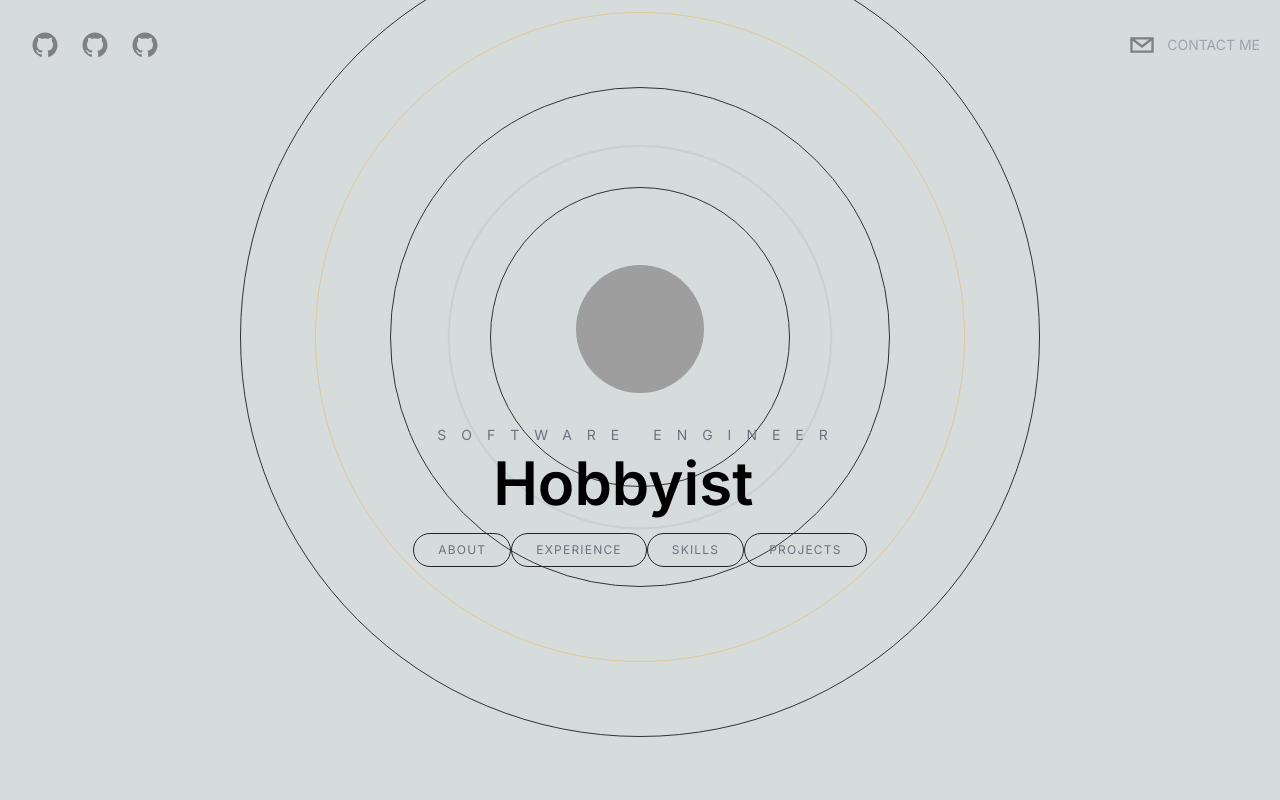
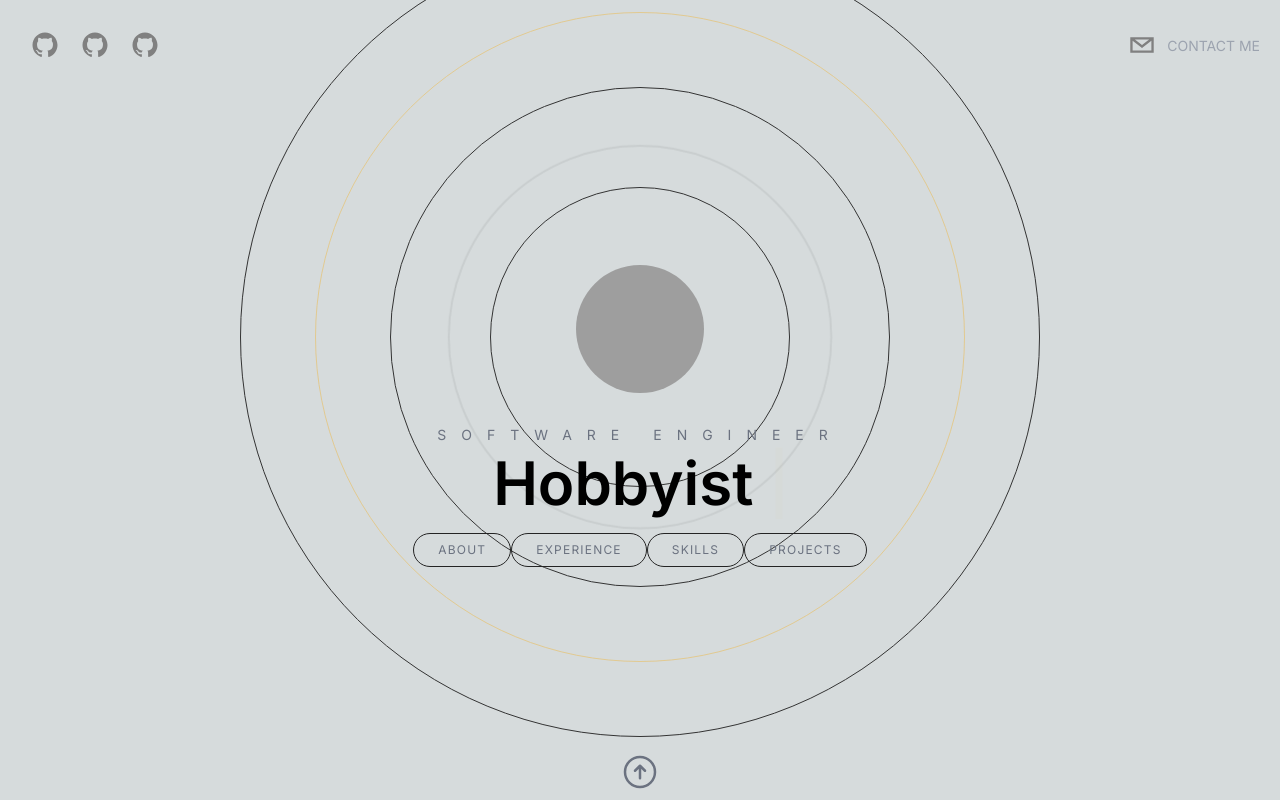
Before and after one commit to ReeceDonovan/donovan.dev, a Next.js app: page / in a window 1280 px wide. Built offline with nearby package versions, Linux system fonts and the light colour scheme; grey boxes are pictures that could not be loaded.

Commit message:
Fixed NextLink dom id bug and add scroll-to-top button

```diff
--- a/app/page.tsx
+++ b/app/page.tsx
@@ -1,10 +1,12 @@
+import { Metadata } from 'next';
+
 import About from '@/components/About';
 import ContactMe from '@/components/ContactMe';
 import Hero from '@/components/Hero';
 import Projects from '@/components/Projects';
 import Skills from '@/components/Skills';
 import WorkExperience from '@/components/WorkExperience';
-import { Metadata } from 'next';
+import { ArrowUpCircleIcon } from '@heroicons/react/24/outline';
 
 export const metadata: Metadata = {
   title: "Reece Donovan's Portfolio",
@@ -39,6 +41,14 @@ export default function Home() {
       <section id='contact' className='snap-start'>
         <ContactMe />
       </section>
+
+      <a href='#hero'>
+        <footer className='sticky bottom-0 w-full'>
+          <div className='flex items-center justify-center h-14'>
+            <ArrowUpCircleIcon className='h-10 w-10 text-gray-500 hover:text-gray-700' />
+          </div>
+        </footer>
+      </a>
     </>
   );
 }
--- a/components/Header.tsx
+++ b/components/Header.tsx
@@ -1,4 +1,5 @@
 import { SocialIcon } from 'react-social-icons';
+
 import * as motion from '@/lib/motion';
 
 export default function Header() {
@@ -32,22 +33,25 @@ export default function Header() {
         />
       </motion.div>
 
-      {/* Contact Icons */}
+      {/* Contact Icon */}
       <motion.div
         initial={{ x: 500, opacity: 0, scale: 0.5 }}
         animate={{ x: 0, opacity: 1, scale: 1 }}
         transition={{ duration: 1.25 }}
-        className='flex flex-row items-center text-gray-300 cursor-pointer'
+        className='flex flex-row items-center text-gray-300 cursor-default'
       >
         <SocialIcon
           className='cursor-pointer'
           network='email'
           fgColor='gray'
           bgColor='transparent'
+          url='#contact'
         />
-        <p className='uppercase hidden md:inline-flex text-sm text-gray-400'>
-          Contact Me
-        </p>
+        <a href='#contact'>
+          <p className='uppercase hidden md:inline-flex text-sm text-gray-400'>
+            Contact Me
+          </p>
+        </a>
       </motion.div>
     </header>
   );
--- a/components/Hero.tsx
+++ b/components/Hero.tsx
@@ -1,9 +1,9 @@
 'use client';
 
+import Image from 'next/image';
 import { Cursor, useTypewriter } from 'react-simple-typewriter';
+
 import BackgroundCircles from './BackgroundCircles';
-import Image from 'next/image';
-import Link from 'next/link';
 
 export default function Hero() {
   const [text, count] = useTypewriter({
@@ -39,18 +39,21 @@ export default function Hero() {
         </h1>
 
         <div className='pt-5'>
-          <Link href='#about'>
+          <a href='#about'>
             <button className='heroButton'>About</button>
-          </Link>
-          <Link href='#experience'>
+          </a>
+
+          <a href='#experience'>
             <button className='heroButton'>Experience</button>
-          </Link>
-          <Link href='#skills'>
+          </a>
+
+          <a href='#skills'>
             <button className='heroButton'>Skills</button>
-          </Link>
-          <Link href='#projects'>
+          </a>
+
+          <a href='#projects'>
             <button className='heroButton'>Projects</button>
-          </Link>
+          </a>
         </div>
       </div>
     </div>
```
